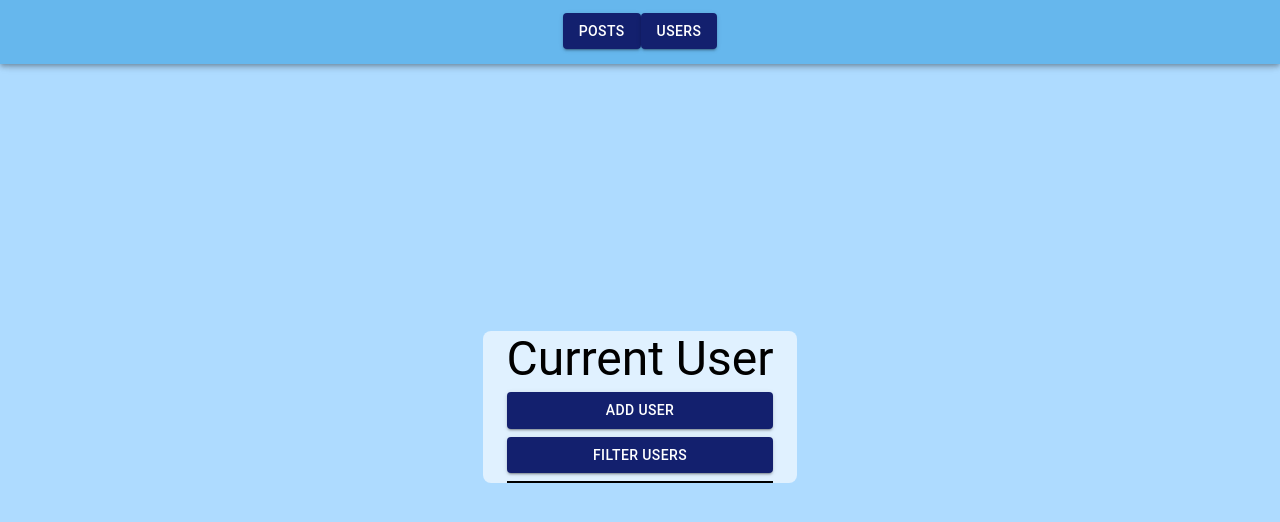
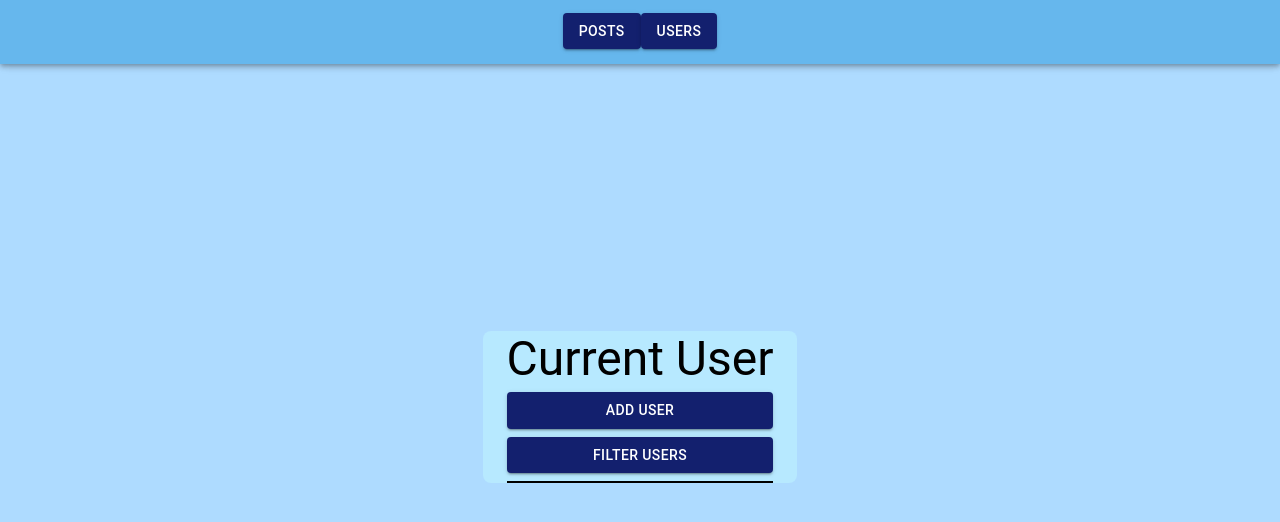
Before and after one commit to I-Sicarius-I/projekt-chmury, a React (Vite) app in the folder frontend/simple-facebook/: page /users in a window 1280 px wide. Shown: the top 522 px of the page. Built offline with nearby package versions, Linux system fonts and the light colour scheme; no server answers.

Commit message:
theme change

```diff
--- a/frontend/simple-facebook/src/App.jsx
+++ b/frontend/simple-facebook/src/App.jsx
@@ -33,7 +33,7 @@ function App()
         {
           root:
           {
-            backgroundColor: "#b7e9ff",
+            backgroundColor: "#e0f1ff",
             color: "black",
             borderRadius: "8px",
             marginTop: "2px",
--- a/frontend/simple-facebook/src/Pages/UserPage.jsx
+++ b/frontend/simple-facebook/src/Pages/UserPage.jsx
@@ -13,7 +13,7 @@ const UserPage = () => {
   const [filterBool, setFilterBool] = useState(false)
 
   return (
-    <Container sx={{backgroundColor: "#e0f1ff", display: "flex", flexDirection: "column", marginTop: "5%", alignItems: "center"}}>
+    <Container sx={{backgroundColor: "#b7e9ff", display: "flex", flexDirection: "column", marginTop: "5%", alignItems: "center"}}>
         <Grid sx={{display: "flex", flexDirection: "column", borderBottom: "2px solid"}}>
             <Typography variant="h3" sx={{marginBottom: "2%"}}>
                 Current User{(Object.keys(currentUser).length > 0) ? ": " + currentUser.fname + " " + currentUser.lname : ""}
--- a/frontend/simple-facebook/src/Posts/Post.jsx
+++ b/frontend/simple-facebook/src/Posts/Post.jsx
@@ -1,4 +1,4 @@
-import {Container, Typography, Button, Grid, Box} from '@mui/material'
+import {Container, Typography, Button, Grid} from '@mui/material'
 import { delPost } from '../Hooks/hooks'
 import { useState } from 'react'
 import Comments from '../Comments/Comments'
@@ -35,8 +35,7 @@ const Post = ({post, postFilter}) =>
     , [postComms, react, filter, post.title, getPostComms, getReactPosts])
 
     return(
-        <Box sx={{display: "flex", flexDirection: "column", justifyContent: "space-around", alignItems: "stretch", marginTop:'5%', marginBottom: '5%'}}>
-            <Container sx={{display: "flex", flexDirection: "column", justifyContent: "space-around", alignItems: "stretch"}}>
+        <Container sx={{display: "flex", flexDirection: "column", justifyContent: "space-around", alignItems: "stretch", marginTop:'5%', marginBottom: '5%'}}>
             <Typography
                variant="h3">
                 {post.title}
@@ -119,11 +118,10 @@ const Post = ({post, postFilter}) =>
             </Grid>
             { filterBool ? (<CommentFilterForm currentFilter={filter} setPostComms={setPostComms} setFilterComments={setFilter} post_title={post.title} filterBool={filterBool} setFilterBool={setFilterBool}/>) : (<></>) }
             { addBool ? (<CommentForm setPostComms={setPostComms} setAddBool={setAddBool} addBool={addBool} post_title={post.title} filter={filter}/>) : (<></>)}
-            </Container>
-            <Container sx={{display: "flex", flexDirection: "column", justifyContent: "space-around", alignItems: "stretch", marginTop:'1%', marginBottom: '1%'}}>
+            <Container>
                 <Comments comments={postComms} setPostComments={setPostComms} filter={filter}/>
             </Container>
-        </Box>
+        </Container>
     )
 }
 
```
Lines whose indentation alone changed are shown as unchanged.
